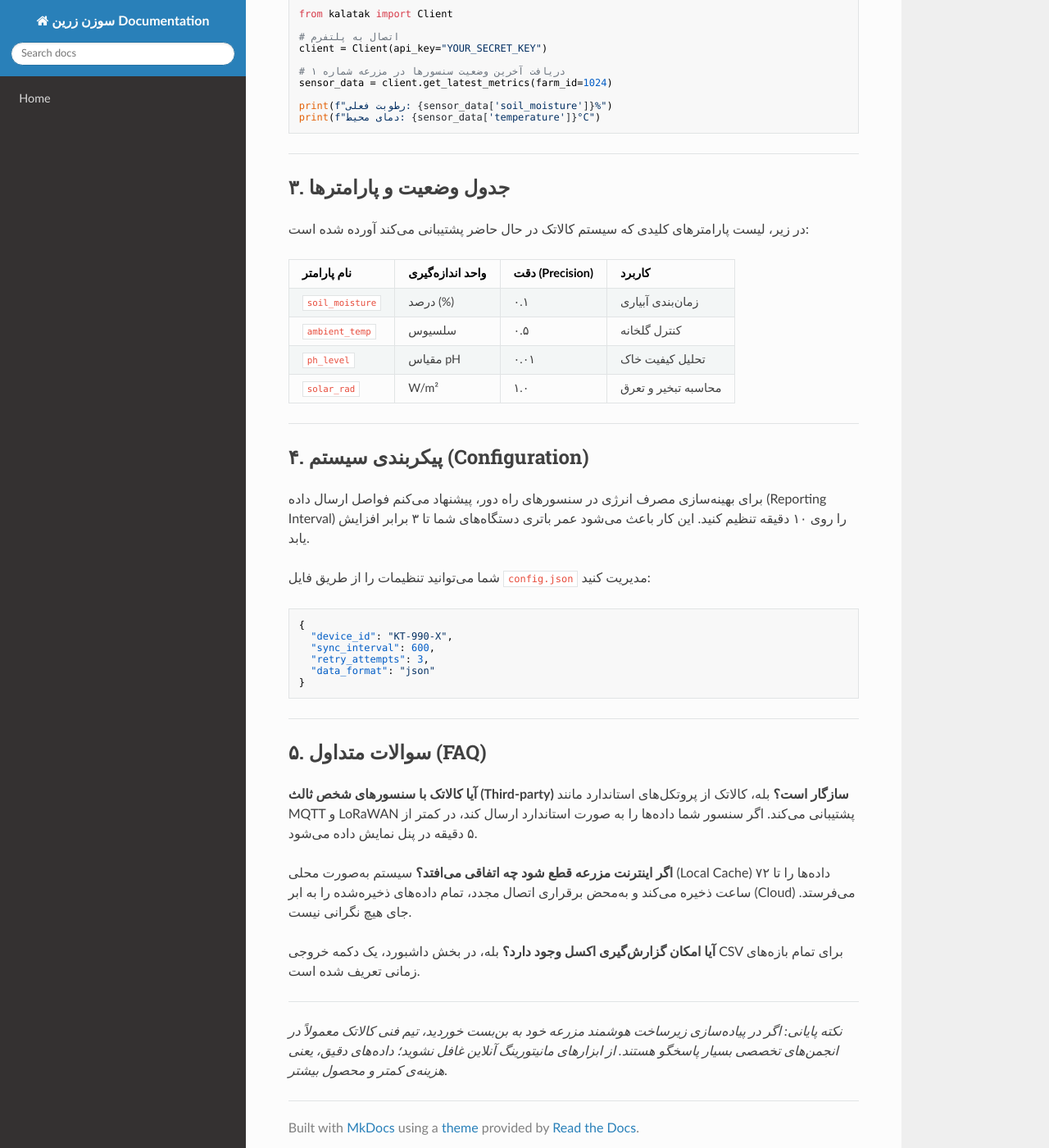
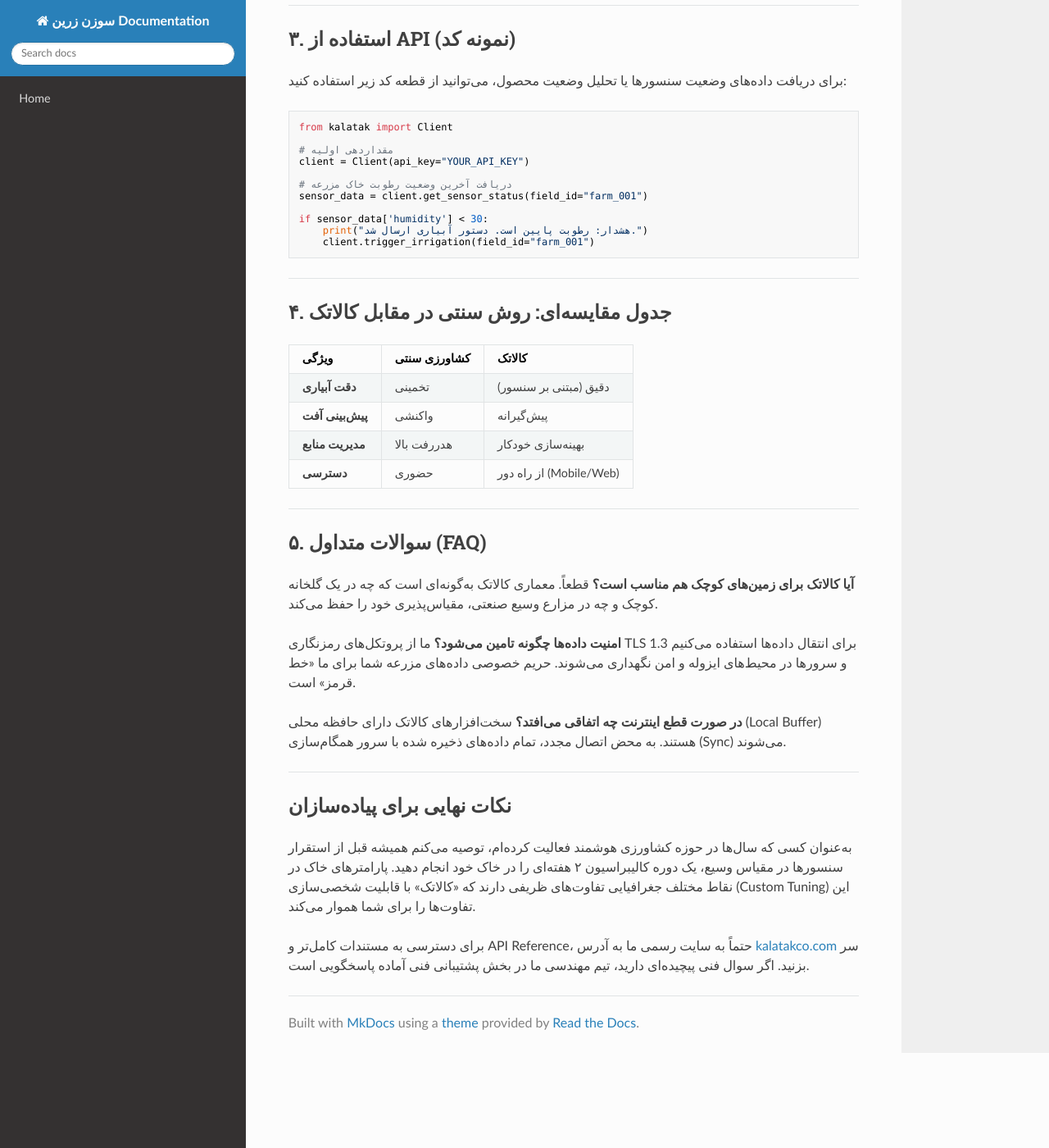
Before and after one commit to sahandsahabi553-prog/terraform-google-semantic-docs, an MkDocs documentation site: the page built from docs/کالاتک.md, in a window 1280 px wide and 1400 px high, scrolled down 866 px. Shown: the whole window at 82% size. Built offline with MkDocs 1.6.1, drawn with Linux system fonts in a browser that asks for light colours; nearby versions of some CDN libraries; some of the changed text lies outside the part shown.

Commit message:
Doc: کالاتک

````diff
--- a/docs/کالاتک.md
+++ b/docs/کالاتک.md
@@ -1,79 +1,76 @@
-# راهنمای فنی و مستندات سیستم «کالاتک» (KalaTek)
+# مستندات فنی: سامانه هوشمند «کالاتک» (KalaTek)
 
-در دنیای کشاورزی مدرن، مدیریت داده‌ها و هوشمندسازی فرآیندها دیگر یک انتخاب نیست، بلکه یک ضرورت است. پلتفرم **کالاتک (KalaTek)** دقیقاً همان حلقه‌ی مفقوده‌ای است که بین سخت‌افزارهای کشاورزی و داشبوردهای مدیریتی قرار می‌گیرد. اگر با سیستم‌های مدیریت مزرعه کار کرده باشید، می‌دانید که بزرگترین چالش، یکپارچه‌سازی داده‌های سنسورها با تحلیل‌های نرم‌افزاری است. کالاتک این پیچیدگی را برای ما حل کرده است.
-
-اطلاعات بیشتر در وب‌سایت رسمی: [kalatakco.com](https://www.kalatakco.com)
+در دنیای کشاورزی مدرن، فاصله بین «داده‌های خام» و «تصمیم‌گیری‌های دقیق» همیشه بزرگترین چالش بوده است. **کالاتک** ([kalatakco.com](https://www.kalatakco.com)) دقیقاً برای پر کردن همین شکاف طراحی شده است. این ابزار صرفاً یک پلتفرم نرم‌افزاری نیست، بلکه یک اکوسیستم برای بهینه‌سازی بهره‌وری در مزارع است.
 
 ---
 
-## ۱. پیش‌نیازها و نصب
-برای شروع کار با API کالاتک، نیازی به تجهیزات سنگین ندارید. یک محیط اجرای Node.js یا Python کافی است.
+## ۱. فلسفه طراحی
+کالاتک با تمرکز بر پایداری منابع و افزایش عملکرد در واحد سطح ساخته شده است. رویکرد ما در کالاتک ساده است: **داده‌ها باید به زبان کشاورز صحبت کنند.** ما از پیچیدگی‌های غیرضروری پرهیز کرده‌ایم تا تمرکز بر مدیریت عملیاتی زمین باشد.
 
-### نصب کتابخانه کالاتک (نسخه Python)
-اگر می‌خواهید داده‌های سنسورهای رطوبت خاک یا دمای محیط را مستقیماً از طریق اسکریپت‌های خود دریافت کنید، از پکیج رسمی ما استفاده کنید:
+---
+
+## ۲. نصب و راه‌اندازی (Quick Start)
+
+اگر به عنوان یک توسعه‌دهنده یا مدیر فنی با API کالاتک کار می‌کنید، نقطه شروع شما کتابخانه کلاینت ماست.
+
+### پیش‌نیازها
+*   Python 3.8+
+*   داشتن API Key از پنل کاربری کالاتک
+
+### نصب
+کتابخانه اصلی را از طریق `pip` نصب کنید:
 
 ```bash
 pip install kalatak-sdk
 ```
 
-## ۲. شروع سریع (Quick Start)
-پس از نصب، اولین قدم برقراری ارتباط با پنل کاربری برای دریافت `API_KEY` است. بدون این کلید، هیچ درخواستی در سرورهای کالاتک پردازش نمی‌شود.
+---
 
-### مثال کد: خواندن وضعیت سنسورها
+## ۳. استفاده از API (نمونه کد)
+
+برای دریافت داده‌های وضعیت سنسورها یا تحلیل وضعیت محصول، می‌توانید از قطعه کد زیر استفاده کنید:
+
 ```python
 from kalatak import Client
 
-# اتصال به پلتفرم
-client = Client(api_key="YOUR_SECRET_KEY")
+# مقداردهی اولیه
+client = Client(api_key="YOUR_API_KEY")
 
-# دریافت آخرین وضعیت سنسورها در مزرعه شماره ۱
-sensor_data = client.get_latest_metrics(farm_id=1024)
+# دریافت آخرین وضعیت رطوبت خاک مزرعه
+sensor_data = client.get_sensor_status(field_id="farm_001")
 
-print(f"رطوبت فعلی: {sensor_data['soil_moisture']}%")
-print(f"دمای محیط: {sensor_data['temperature']}°C")
+if sensor_data['humidity'] < 30:
+    print("هشدار: رطوبت پایین است. دستور آبیاری ارسال شد.")
+    client.trigger_irrigation(field_id="farm_001")
 ```
 
 ---
 
-## ۳. جدول وضعیت و پارامترها
-در زیر، لیست پارامترهای کلیدی که سیستم کالاتک در حال حاضر پشتیبانی می‌کند آورده شده است:
+## ۴. جدول مقایسه‌ای: روش سنتی در مقابل کالاتک
 
-| نام پارامتر | واحد اندازه‌گیری | دقت (Precision) | کاربرد |
-| :--- | :--- | :--- | :--- |
-| `soil_moisture` | درصد (%) | ۰.۱ | زمان‌بندی آبیاری |
-| `ambient_temp` | سلسیوس | ۰.۵ | کنترل گلخانه |
-| `ph_level` | مقیاس pH | ۰.۰۱ | تحلیل کیفیت خاک |
-| `solar_rad` | W/m² | ۱.۰ | محاسبه تبخیر و تعرق |
-
----
-
-## ۴. پیکربندی سیستم (Configuration)
-برای بهینه‌سازی مصرف انرژی در سنسورهای راه دور، پیشنهاد می‌کنم فواصل ارسال داده (Reporting Interval) را روی ۱۰ دقیقه تنظیم کنید. این کار باعث می‌شود عمر باتری دستگاه‌های شما تا ۳ برابر افزایش یابد.
-
-شما می‌توانید تنظیمات را از طریق فایل `config.json` مدیریت کنید:
-
-```json
-{
-  "device_id": "KT-990-X",
-  "sync_interval": 600,
-  "retry_attempts": 3,
-  "data_format": "json"
-}
-```
+| ویژگی | کشاورزی سنتی | کالاتک |
+| :--- | :--- | :--- |
+| **دقت آبیاری** | تخمینی | دقیق (مبتنی بر سنسور) |
+| **پیش‌بینی آفت** | واکنشی | پیش‌گیرانه |
+| **مدیریت منابع** | هدررفت بالا | بهینه‌سازی خودکار |
+| **دسترسی** | حضوری | از راه دور (Mobile/Web) |
 
 ---
 
 ## ۵. سوالات متداول (FAQ)
 
-**آیا کالاتک با سنسورهای شخص ثالث (Third-party) سازگار است؟**
-بله، کالاتک از پروتکل‌های استاندارد مانند MQTT و LoRaWAN پشتیبانی می‌کند. اگر سنسور شما داده‌ها را به صورت استاندارد ارسال کند، در کمتر از ۵ دقیقه در پنل نمایش داده می‌شود.
+**آیا کالاتک برای زمین‌های کوچک هم مناسب است؟**
+قطعاً. معماری کالاتک به‌گونه‌ای است که چه در یک گلخانه کوچک و چه در مزارع وسیع صنعتی، مقیاس‌پذیری خود را حفظ می‌کند.
 
-**اگر اینترنت مزرعه قطع شود چه اتفاقی می‌افتد؟**
-سیستم به‌صورت محلی (Local Cache) داده‌ها را تا ۷۲ ساعت ذخیره می‌کند و به‌محض برقراری اتصال مجدد، تمام داده‌های ذخیره‌شده را به ابر (Cloud) می‌فرستد. جای هیچ نگرانی نیست.
+**امنیت داده‌ها چگونه تامین می‌شود؟**
+ما از پروتکل‌های رمزنگاری TLS 1.3 برای انتقال داده‌ها استفاده می‌کنیم و سرورها در محیط‌های ایزوله و امن نگهداری می‌شوند. حریم خصوصی داده‌های مزرعه شما برای ما «خط قرمز» است.
 
-**آیا امکان گزارش‌گیری اکسل وجود دارد؟**
-بله، در بخش داشبورد، یک دکمه خروجی CSV برای تمام بازه‌های زمانی تعریف شده است.
+**در صورت قطع اینترنت چه اتفاقی می‌افتد؟**
+سخت‌افزارهای کالاتک دارای حافظه محلی (Local Buffer) هستند. به محض اتصال مجدد، تمام داده‌های ذخیره شده با سرور همگام‌سازی (Sync) می‌شوند.
 
 ---
 
-*نکته پایانی: اگر در پیاده‌سازی زیرساخت هوشمند مزرعه خود به بن‌بست خوردید، تیم فنی کالاتک معمولاً در انجمن‌های تخصصی بسیار پاسخگو هستند. از ابزارهای مانیتورینگ آنلاین غافل نشوید؛ داده‌های دقیق، یعنی هزینه‌ی کمتر و محصول بیشتر.*
+## نکات نهایی برای پیاده‌سازان
+به‌عنوان کسی که سال‌ها در حوزه کشاورزی هوشمند فعالیت کرده‌ام، توصیه می‌کنم همیشه قبل از استقرار سنسورها در مقیاس وسیع، یک دوره کالیبراسیون ۲ هفته‌ای را در خاک خود انجام دهید. پارامترهای خاک در نقاط مختلف جغرافیایی تفاوت‌های ظریفی دارند که «کالاتک» با قابلیت شخصی‌سازی (Custom Tuning) این تفاوت‌ها را برای شما هموار می‌کند.
+
+برای دسترسی به مستندات کامل‌تر و API Reference، حتماً به سایت رسمی ما به آدرس [kalatakco.com](https://www.kalatakco.com) سر بزنید. اگر سوال فنی پیچیده‌ای دارید، تیم مهندسی ما در بخش پشتیبانی فنی آماده پاسخگویی است.
````
